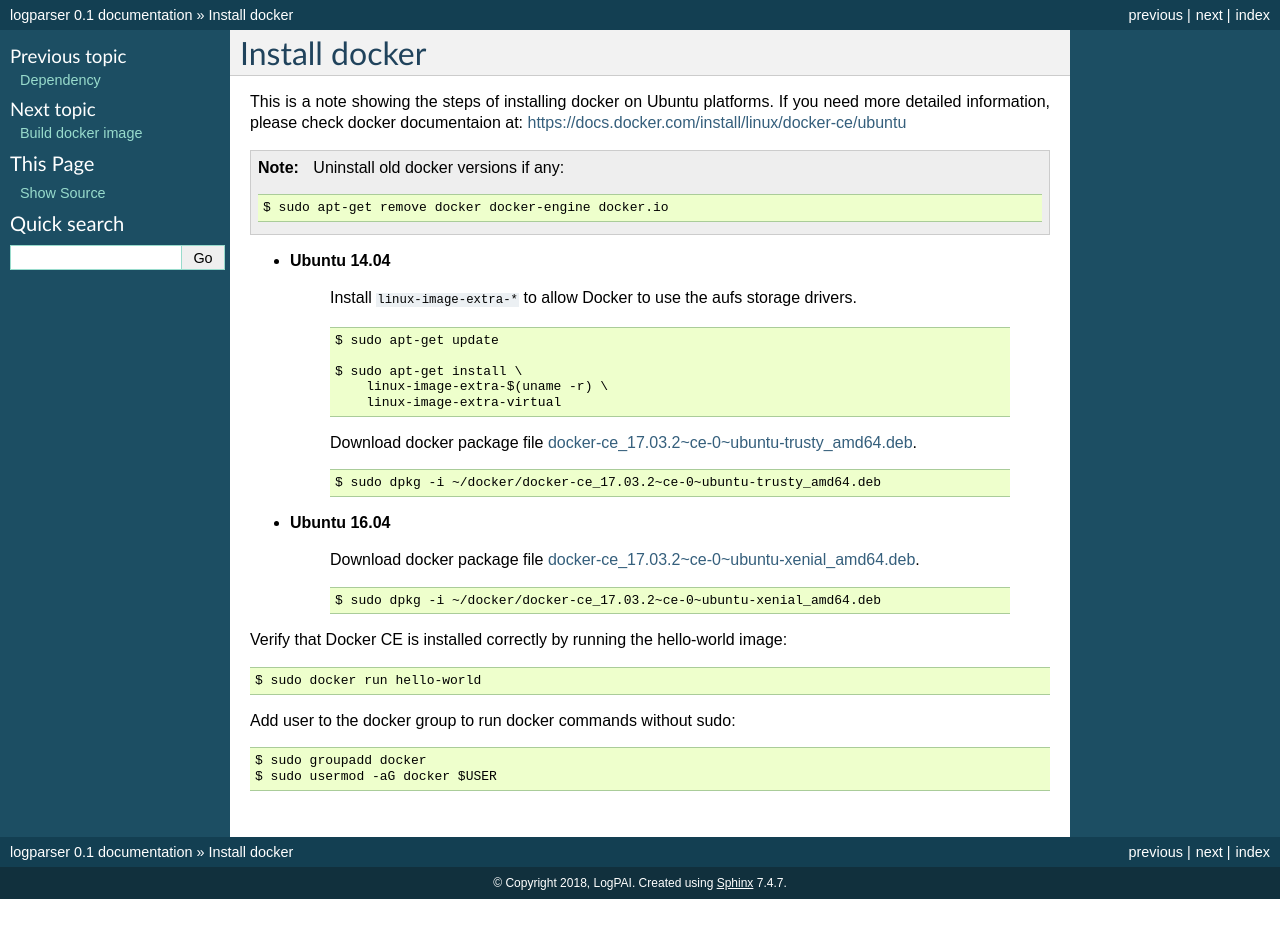
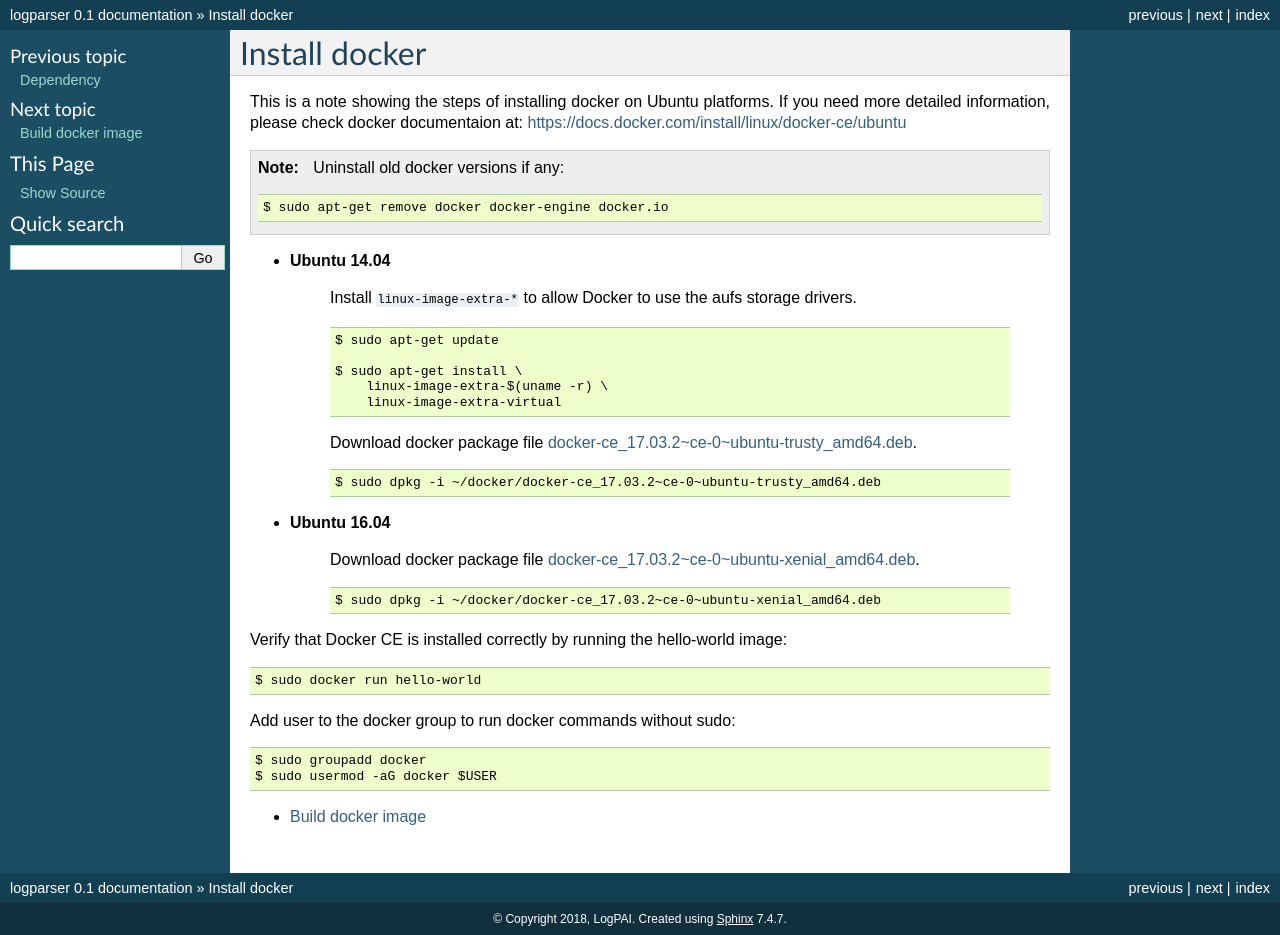
Before and after one commit to logpai/logparser, a Sphinx documentation site: the page built from docs/installation/install_docker.rst, in a window 1280 px wide. Built offline with Sphinx 7.4.7, drawn with Linux system fonts in a browser that asks for light colours; pages that are not in the unit, such as notebooks, are missing from menus; before the commit the page ends 900 px from its top, so only the background shows below that.

Commit message:
Update docs

```diff
--- a/docs/README.rst
+++ b/docs/README.rst
@@ -11,12 +11,11 @@ Logparser provides a toolkit and benchmarks for automated log parsing, which is
 
 
 .. toctree::
-   :maxdepth: 1
+   :maxdepth: 2
    :caption: Installation
 
    installation/dependency
    installation/install_docker
-   installation/build_docker_image
 
 .. toctree::
    :maxdepth: 1
--- a/docs/installation/install_docker.rst
+++ b/docs/installation/install_docker.rst
@@ -41,3 +41,9 @@ Add user to the docker group to run docker commands without sudo::
 
     $ sudo groupadd docker
     $ sudo usermod -aG docker $USER
+
+
+.. toctree::
+   :maxdepth: 1
+
+   build_docker_image
```
